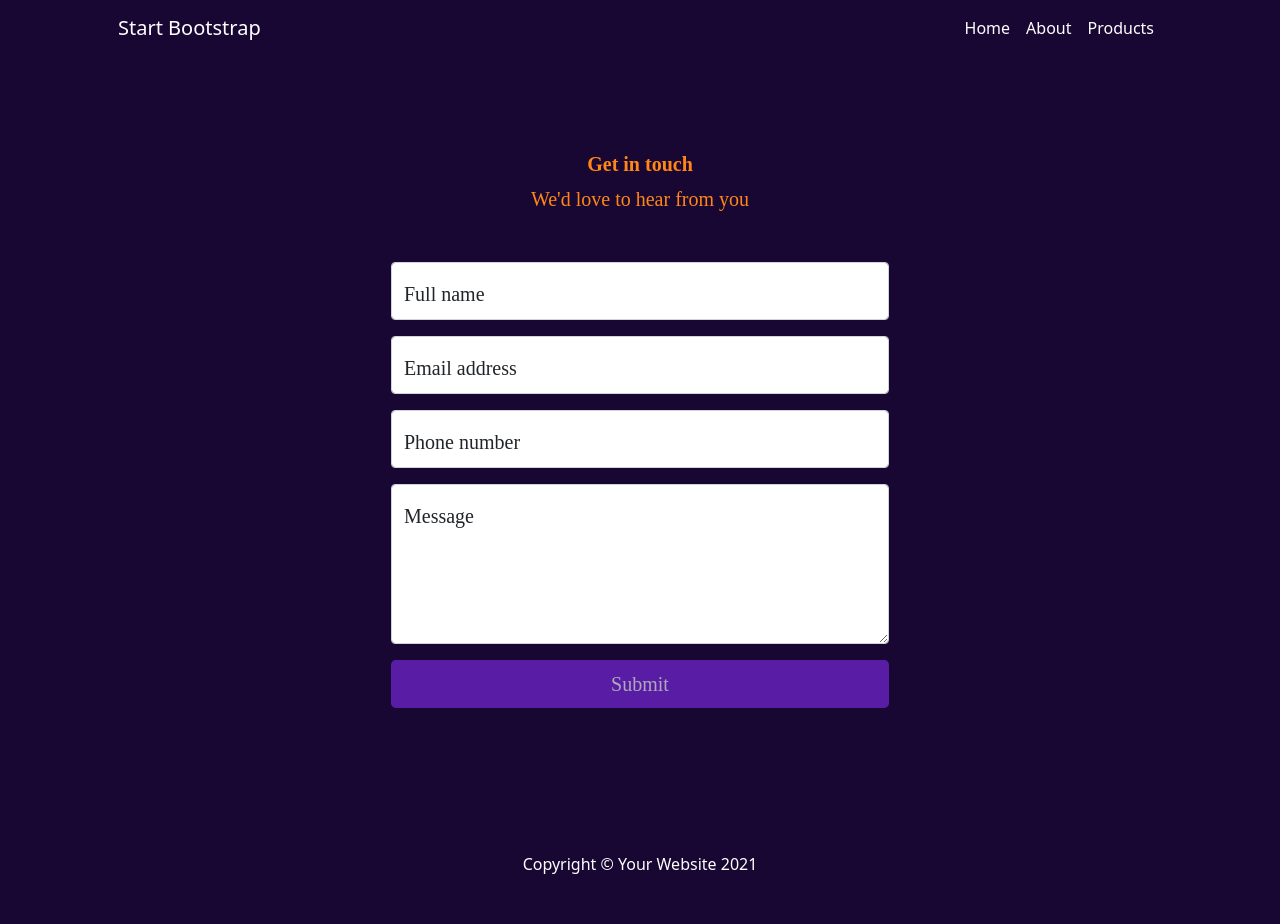
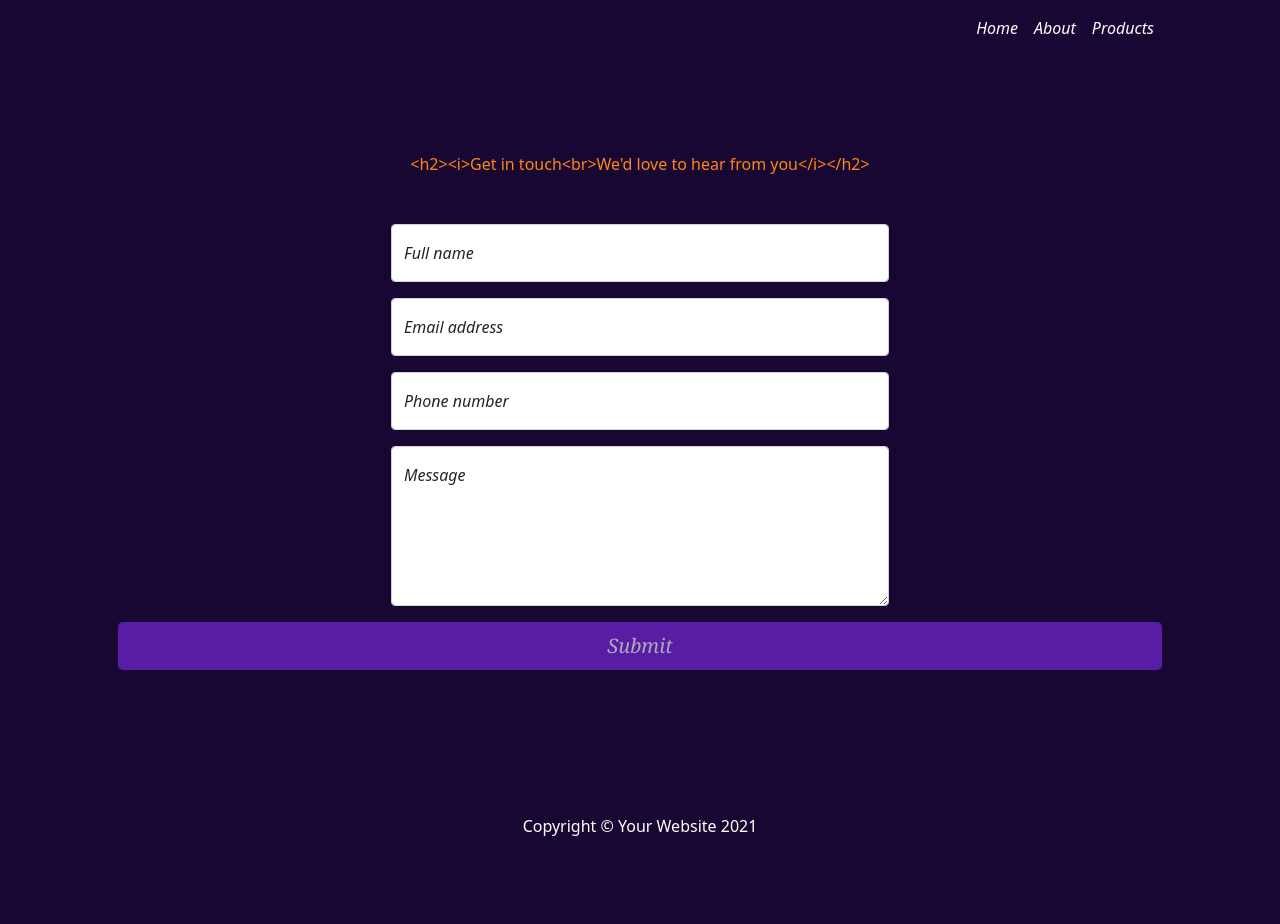
Before and after one commit to DmitrySarykov/SkillFactory-Django, a Django app: template Django/templates/flatpages/about.html in a window 1280 px wide. After the commit the page ends 836 px from the top, so only its background shows below. Run offline with Django 3.2, Linux system fonts and the light colour scheme; the template is opened without the code that fills it: values that come from a table or form of the project are taken from there, others are empty; data comes from the database, SQL or seed files in the repository; both versions use the stored data as it was after the commit; some libraries are stand-ins or nearby versions.

Commit message:
Исправления

```diff
--- a/Django/Django/settings.py
+++ b/Django/Django/settings.py
@@ -40,6 +40,7 @@ INSTALLED_APPS = [
     'django.contrib.staticfiles',
     'django.contrib.sites',
     'django.contrib.flatpages',
+    'fpages',
 ]
 
 SITE_ID = 1
--- a/Django/static/css/style.css
+++ b/Django/static/css/style.css
@@ -24,6 +24,5 @@
     color: #FF8617;
 }
 .scary-font{
-    font-size: 20px;
-    font-family: 'Chevin Pro DemiBold';
+    font-family: Georgia, 'Times New Roman', Times, serif;
 }
--- a/Django/templates/flatpages/about.html
+++ b/Django/templates/flatpages/about.html
@@ -1,45 +1,43 @@
 {% extends 'flatpages/default.html' %}
 {% block navigation %}
-    <li class="nav-item"><a class="nav-link text-white" href="/home/">Home</a></li>
-    <li class="nav-item"><a class="nav-link text-white active" aria-current="page" href="/about/">About</a></li>
-    <li class="nav-item"><a class="nav-link text-white" href="/products/">Products</a></li>
+    <li class="nav-item"><a class="nav-link text-white" href="/home/"><i>Home</i></a></li>
+    <li class="nav-item"><a class="nav-link text-white active" aria-current="page" href="/about/"><i>About</i></a></li>
+    <li class="nav-item"><a class="nav-link text-white" href="/products/"><i>Products</i></a></li>
 {% endblock %}
 {% block content %}
 <!-- Contact section-->
 <section class="bg-dark-color py-5">
     <div class="container px-5 my-5 px-5">
-        <div class="text-center mb-5">
-            <div class="feature bg-primary bg-gradient text-white rounded-3 mb-3"><i class="bi bi-envelope"></i></div>
-            <h2 class="fw-bolder scary-font orange-color">Get in touch</h2>
-            <p class="lead mb-0 scary-font orange-color">We'd love to hear from you</p>
+        <div class="text-center mb-5 orange-color">
+            {{ flatpage.content }}
         </div>
         <div class="row gx-5 justify-content-center">
             <div class="col-lg-6">
                 <form id="contactForm" data-sb-form-api-token="API_TOKEN">
                     <!-- Name input-->
-                    <div class="form-floating mb-3 scary-font">
+                    <div class="form-floating mb-3">
                         <input class="form-control" id="name" type="text" placeholder="Enter your name..." data-sb-validations="required" />
-                        <label for="name">Full name</label>
-                        <div class="invalid-feedback" data-sb-feedback="name:required">A name is required.</div>
+                        <label for="name"><i>Full name</i></label>
+                        <div class="invalid-feedback" data-sb-feedback="name:required"><i>A name is required.</i></div>
                     </div>
                     <!-- Email address input-->
-                    <div class="form-floating mb-3 scary-font">
+                    <div class="form-floating mb-3">
                         <input class="form-control" id="email" type="email" placeholder="name@example.com" data-sb-validations="required,email" />
-                        <label for="email">Email address</label>
-                        <div class="invalid-feedback" data-sb-feedback="email:required">An email is required.</div>
-                        <div class="invalid-feedback" data-sb-feedback="email:email">Email is not valid.</div>
+                        <label for="email"><i>Email address</i></label>
+                        <div class="invalid-feedback" data-sb-feedback="email:required"><i>An email is required.</i></div>
+                        <div class="invalid-feedback" data-sb-feedback="email:email"><i>Email is not valid.</i></div>
                     </div>
                     <!-- Phone number input-->
-                    <div class="form-floating mb-3 scary-font">
+                    <div class="form-floating mb-3">
                         <input class="form-control" id="phone" type="tel" placeholder="(123) 456-7890" data-sb-validations="required" />
-                        <label for="phone">Phone number</label>
-                        <div class="invalid-feedback" data-sb-feedback="phone:required">A phone number is required.</div>
+                        <label for="phone"><i>Phone number</i></label>
+                        <div class="invalid-feedback" data-sb-feedback="phone:required"><i>A phone number is required.</i></div>
                     </div>
                     <!-- Message input-->
-                    <div class="form-floating mb-3 scary-font">
+                    <div class="form-floating mb-3">
                         <textarea class="form-control" id="message" type="text" placeholder="Enter your message here..." style="height: 10rem" data-sb-validations="required"></textarea>
-                        <label for="message">Message</label>
-                        <div class="invalid-feedback" data-sb-feedback="message:required">A message is required.</div>
+                        <label for="message"><i>Message</i></label>
+                        <div class="invalid-feedback" data-sb-feedback="message:required"><i>A message is required.</i></div></div>
                     </div>
                     <!-- Submit success message-->
                     <!---->
@@ -47,9 +45,7 @@
                     <!-- has successfully submitted-->
                     <div class="d-none" id="submitSuccessMessage">
                         <div class="text-center mb-3">
-                            <div class="fw-bolder scary-font">Form submission successful!</div>
-                            To activate this form, sign up at
-                            <br />
+                            <div class="fw-bolder"><i>Form submission successful!</i></div>
                             <a href="https://startbootstrap.com/solution/contact-forms">https://startbootstrap.com/solution/contact-forms</a>
                         </div>
                     </div>
@@ -57,9 +53,9 @@
                     <!---->
                     <!-- This is what your users will see when there is-->
                     <!-- an error submitting the form-->
-                    <div class="d-none" id="submitErrorMessage"><div class="text-center text-danger mb-3 scary-font">Error sending message!</div></div>
+                    <div class="d-none" id="submitErrorMessage"><div class="text-center text-danger mb-3 scary-font"><i>Error sending message!</i></div></div>
                     <!-- Submit Button-->
-                    <div class="d-grid"><button class="btn bg-purple-color btn-lg disabled scary-font" id="submitButton" type="submit">Submit</button></div>
+                    <div class="d-grid"><button class="btn bg-purple-color btn-lg disabled scary-font" id="submitButton" type="submit"><i>Submit</i></button></div>
                 </form>
             </div>
         </div>
--- a/Django/templates/flatpages/default.html
+++ b/Django/templates/flatpages/default.html
@@ -15,7 +15,6 @@
         <!-- Responsive navbar-->
         <nav class="navbar navbar-expand-lg bg-dark-color">
             <div class="container px-5">
-                <a class="navbar-brand text-white" href="#!">Start Bootstrap</a>
                 <button class="navbar-toggler" type="button" data-bs-toggle="collapse" data-bs-target="#navbarSupportedContent" aria-controls="navbarSupportedContent" aria-expanded="false" aria-label="Toggle navigation"><span class="navbar-toggler-icon"></span></button>
                 <div class="collapse navbar-collapse" id="navbarSupportedContent">
                     <ul class="navbar-nav ms-auto mb-2 mb-lg-0">
```
Also changed, not shown: Django/fpages/admin.py (added, +24 -0 lines), Django/templates/flatpages/products.html (+10 -10 lines), Django/db.sqlite3.
